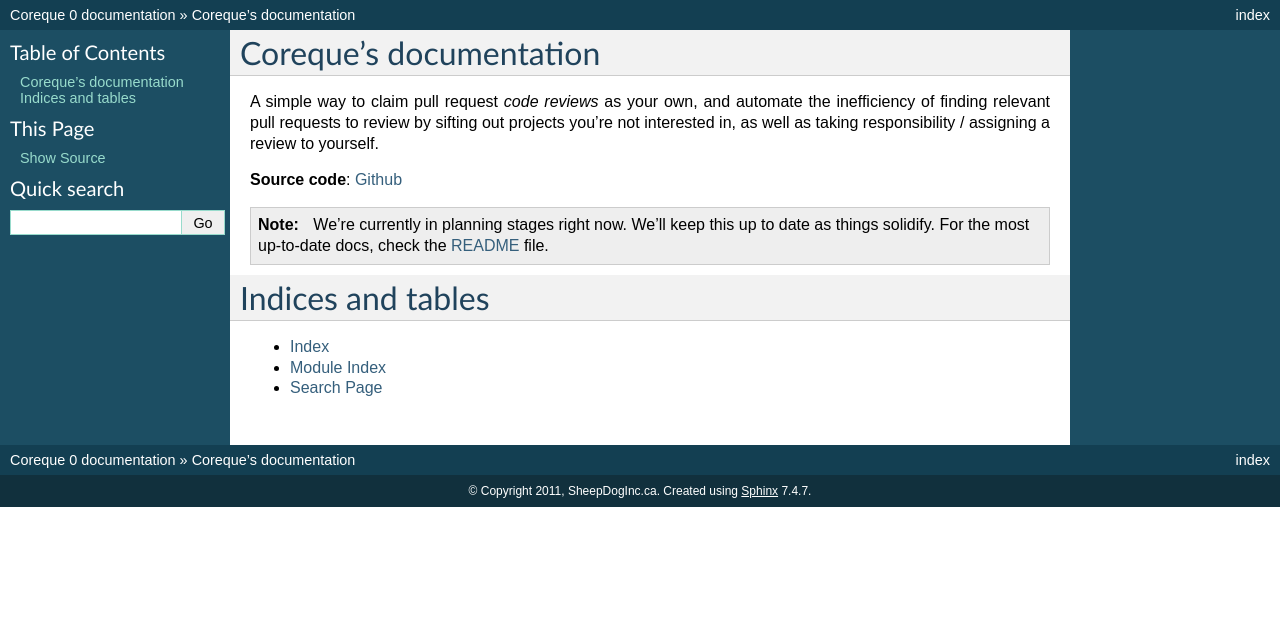
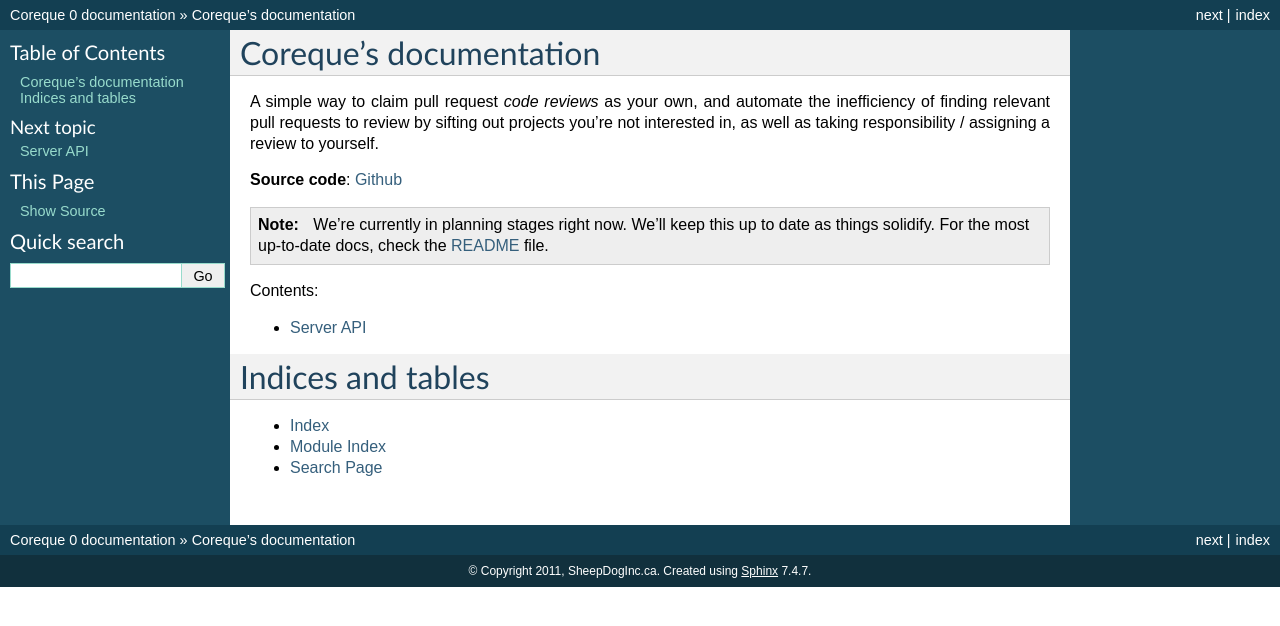
Before and after one commit to SheepDogInc/Coreque, a Sphinx documentation site: the page built from docs/source/index.rst, in a window 1280 px wide. Shown: the top 626 px of the page. Built offline with Sphinx 7.4.7, drawn with Linux system fonts in a browser that asks for light colours.

```diff
--- /dev/null
+++ b/docs/source/api.rst
@@ -0,0 +1,6 @@
+Server API
+==========
+
+.. http:method:: GET /repo/(repo_id)
+
+    List all pull requests for the repository with ``repo_id``.
--- a/docs/source/index.rst
+++ b/docs/source/index.rst
@@ -17,8 +17,12 @@ a review to yourself.
     date as things solidify. For the most up-to-date docs, check the
     `README`_ file.
 
+Contents:
+
 .. toctree::
    :maxdepth: 2
+
+   api
 
 Indices and tables
 ==================
```
